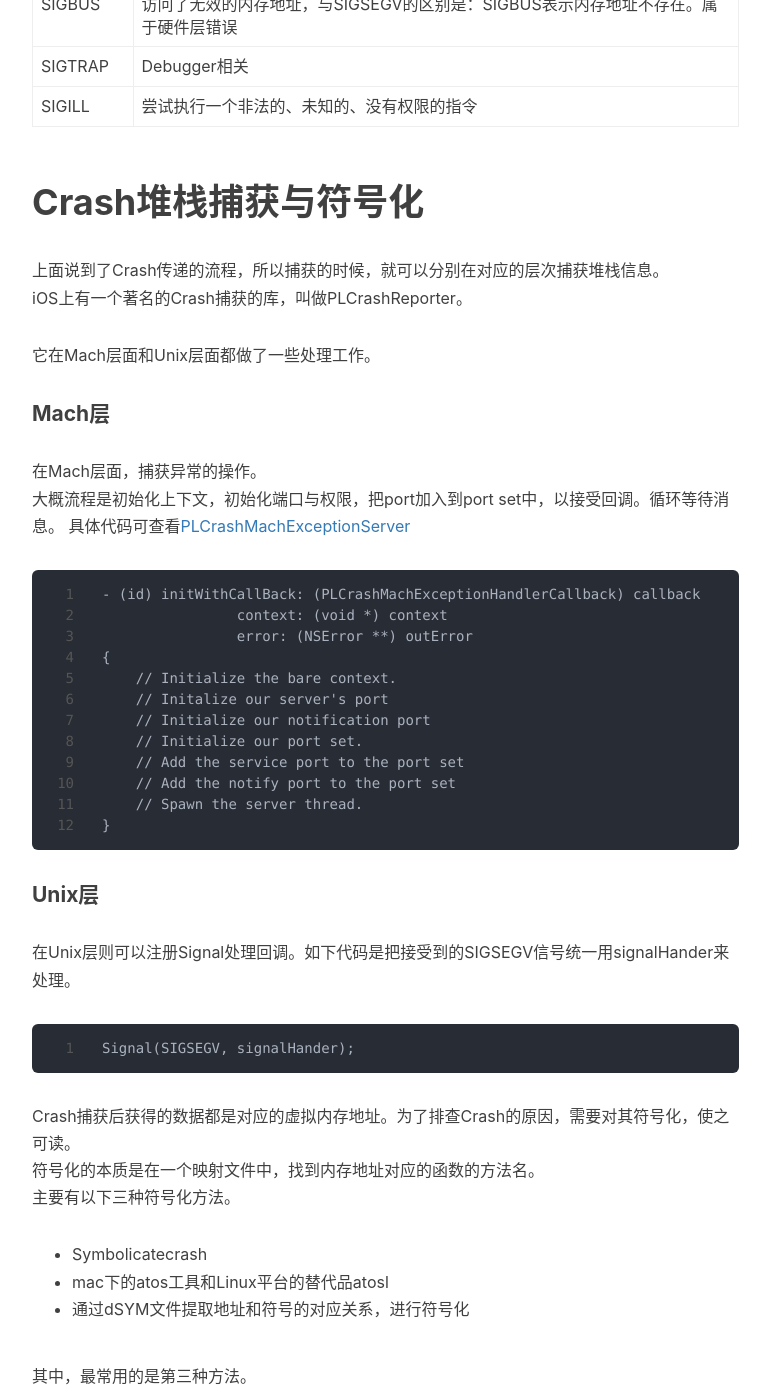
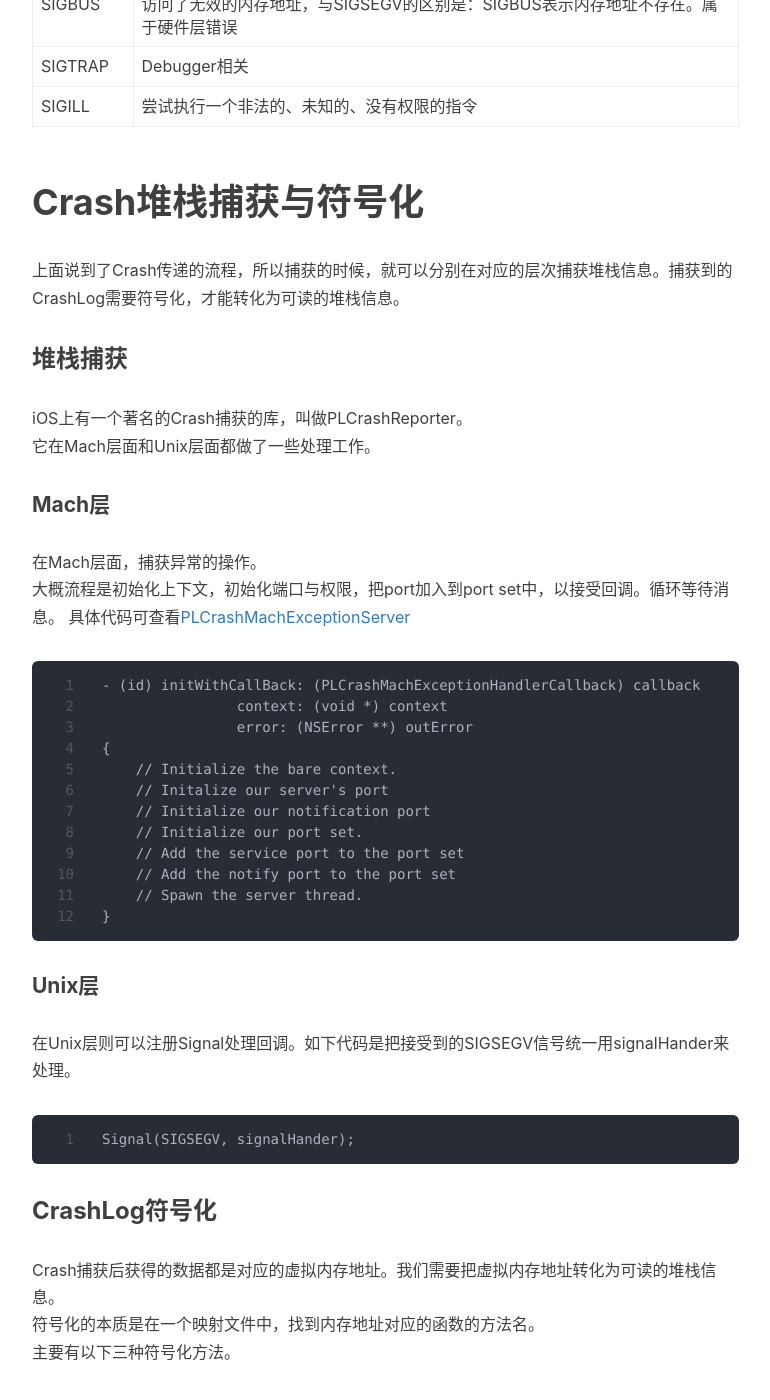
Before and after one commit to bitnpc/bitnpc.github.io, a Jekyll site: the page built from _posts/2018-11-13-Crash探究.md, in a window 1280 px wide and 1400 px high, scrolled down 3624 px. Shown: the whole window, without its empty margins (233-1003 px from the left). Built offline with Jekyll 4.4.1, drawn with Linux system fonts in a browser that asks for light colours; nearby versions of some CDN libraries; comment, search, counter and statistics services are not loaded.

Commit message:
Blog Modified

````diff
--- a/_posts/2018-11-13-Crash探究.md
+++ b/_posts/2018-11-13-Crash探究.md
@@ -109,9 +109,10 @@ int main () {
 |    SIGILL     |尝试执行一个非法的、未知的、没有权限的指令|
 
 # Crash堆栈捕获与符号化
-上面说到了Crash传递的流程，所以捕获的时候，就可以分别在对应的层次捕获堆栈信息。
+上面说到了Crash传递的流程，所以捕获的时候，就可以分别在对应的层次捕获堆栈信息。捕获到的CrashLog需要符号化，才能转化为可读的堆栈信息。
+
+### 堆栈捕获
 iOS上有一个著名的Crash捕获的库，叫做PLCrashReporter。
-
 它在Mach层面和Unix层面都做了一些处理工作。
 
 #### Mach层
@@ -139,7 +140,8 @@ iOS上有一个著名的Crash捕获的库，叫做PLCrashReporter。
 Signal(SIGSEGV, signalHander);
 ```
 
-Crash捕获后获得的数据都是对应的虚拟内存地址。为了排查Crash的原因，需要对其符号化，使之可读。
+### CrashLog符号化
+Crash捕获后获得的数据都是对应的虚拟内存地址。我们需要把虚拟内存地址转化为可读的堆栈信息。
 符号化的本质是在一个映射文件中，找到内存地址对应的函数的方法名。
 主要有以下三种符号化方法。
 - Symbolicatecrash
````
